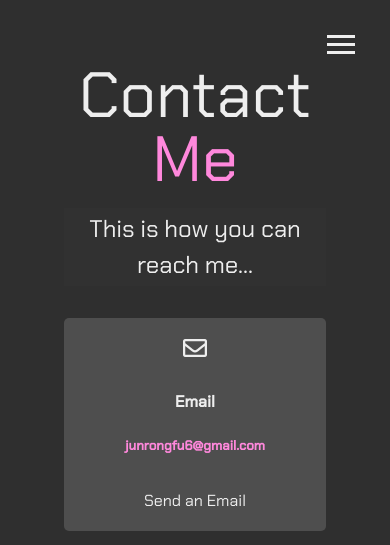
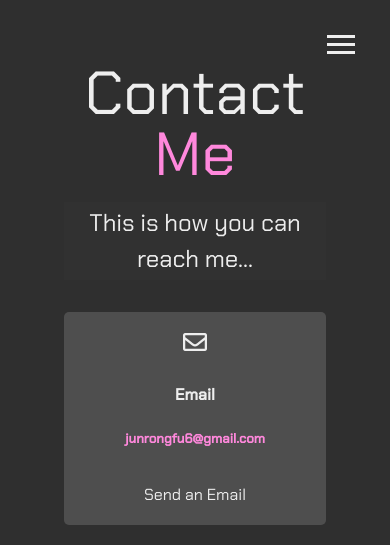
Before and after one commit to akiraafu/portfolio2, a website: page dist/contact.html in a window 390 px wide. Shown: the top 545 px of the page. Drawn offline with nearby package versions, Linux system fonts and the light colour scheme.

Commit message:
make it better

```diff
--- a/scss/_mobile.scss
+++ b/scss/_mobile.scss
@@ -79,13 +79,13 @@
     #work h1,
     #contact h1 {
         &.lg-heading {
-            font-size: 4rem;
+            font-size: 3.8rem;
         }
     }
 
     .btn-home {
         a {
-            font-size: 14px;
+            font-size: 13px;
         }
     }
     .menu-nav {
```
Also changed, not shown: dist/contact.html, dist/css/main.css, dist/js/main.js.
